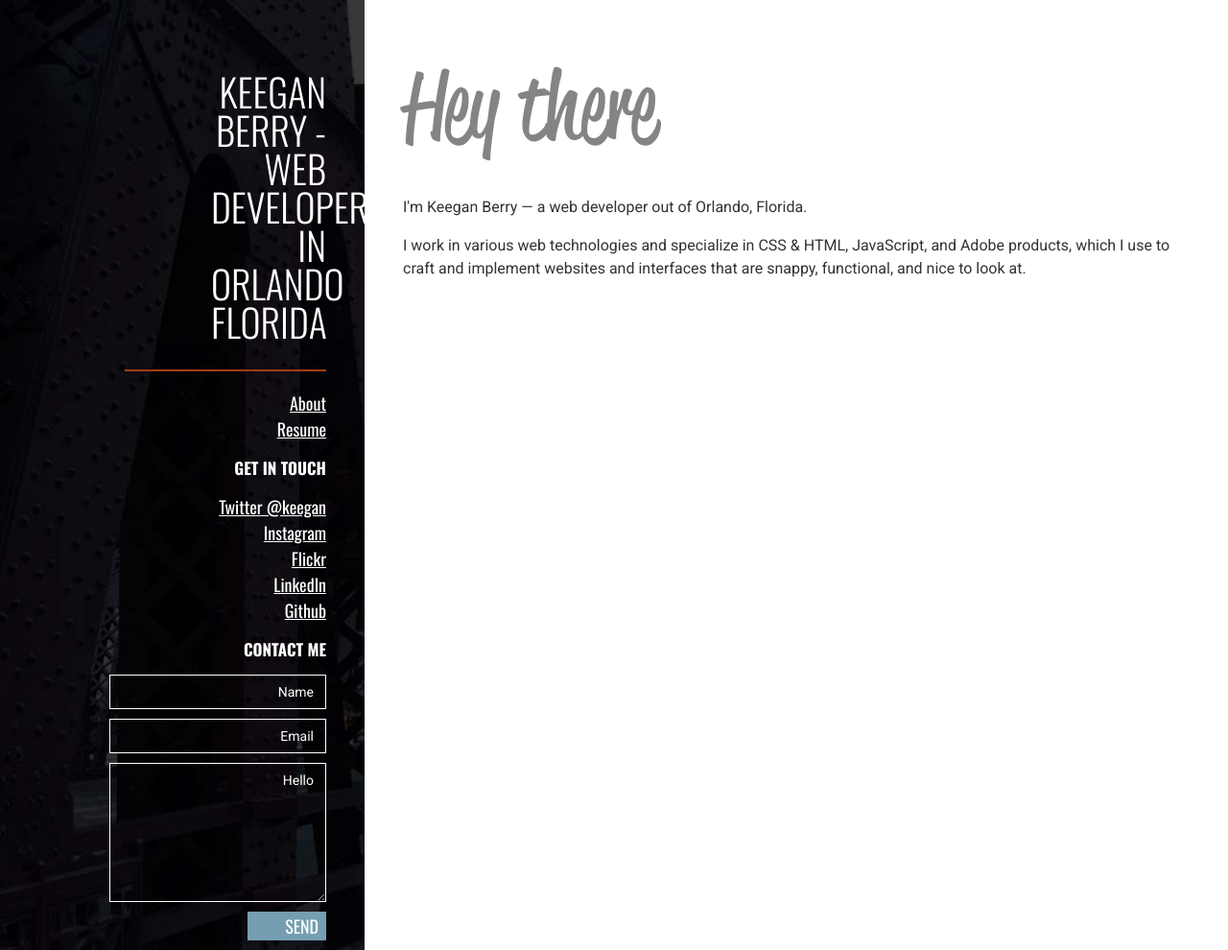
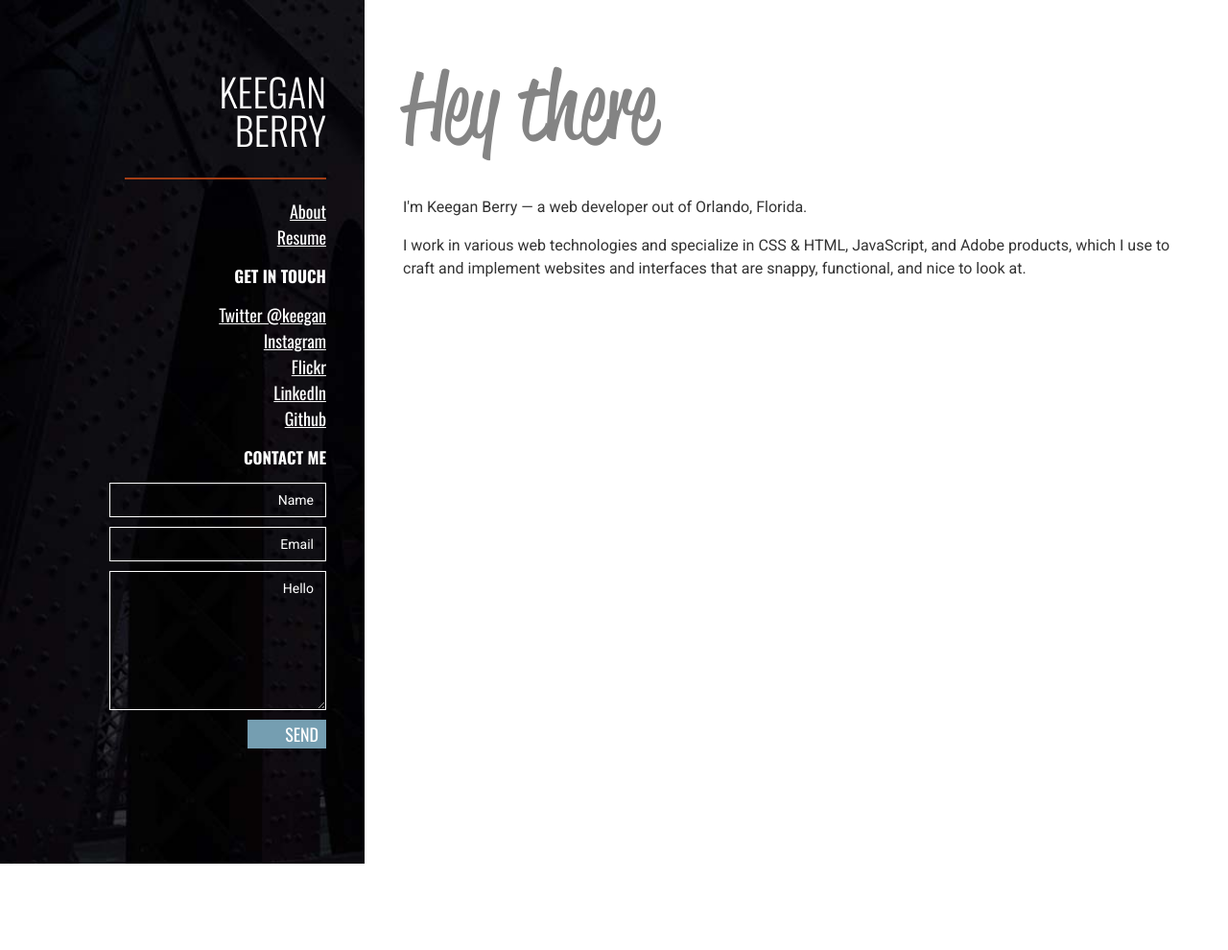
Before and after one commit to keeeeeegan/new-site, a Jekyll site: the page built from index.html, in a window 1280 px wide. Shown: the whole page at 96% size. Built offline with Jekyll 4.4.1, drawn with Linux system fonts in a browser that asks for light colours; nearby versions of some CDN libraries; some web fonts are replaced; after the commit the page ends 900 px from its top, so only the background shows below that; some of the changed lines change nothing that is shown.

Commit message:
updated config to include description

```diff
--- a/_config.yml
+++ b/_config.yml
@@ -1,10 +1,13 @@
 # Site settings
-title: Keegan Berry - Web Developer in Orlando Florida
+title: Keegan Berry
 email: me@keeganberry.com
+short_description: Web Developer in Orlando, Florida
 description: > # this means to ignore newlines until "baseurl:"
-  Write an awesome description for your new site here. You can edit this
-  line in _config.yml. It will appear in your document head meta (for
-  Google search results) and in your feed.xml site description.
+  A full-stack developer with over five years of professional experience in all stages of website
+  and web application design, development, and production. Dedicated, versatile team player with
+  a strong foundation in front-end development and experience in back-end development including
+  the maintenance of legacy websites and systems. Passionate about learning new languages and
+  technologies while keeping current with latest design trends.
 baseurl: "" # the subpath of your site, e.g. /blog/
 url: "/" # the base hostname & protocol for your site
 
--- a/_includes/head.html
+++ b/_includes/head.html
@@ -3,7 +3,7 @@
   <meta http-equiv="X-UA-Compatible" content="IE=edge">
   <meta name="viewport" content="width=device-width, initial-scale=1">
 
-  <title>{% if page.title %}{{ page.title }} - {{ site.title }}{% else %}{{ site.title }}{% endif %}</title>
+  <title>{% if page.title %}{{ page.title }} - {{ site.title }}{% else %}{{ site.title }}{% endif %}{% if site.short_description %} - {{ site.short_description }}{% endif %}</title>
   <meta name="description" content="{% if page.excerpt %}{{ page.excerpt | strip_html | strip_newlines | truncate: 160 }}{% else %}{{ site.description }}{% endif %}">
 
 	<link href="https://fonts.googleapis.com/css?family=Chango|Oswald:300,400,700|Roboto:500,300,700,400|Roboto+Condensed:300,300i,400,400i,700,700i" rel="stylesheet">
```
